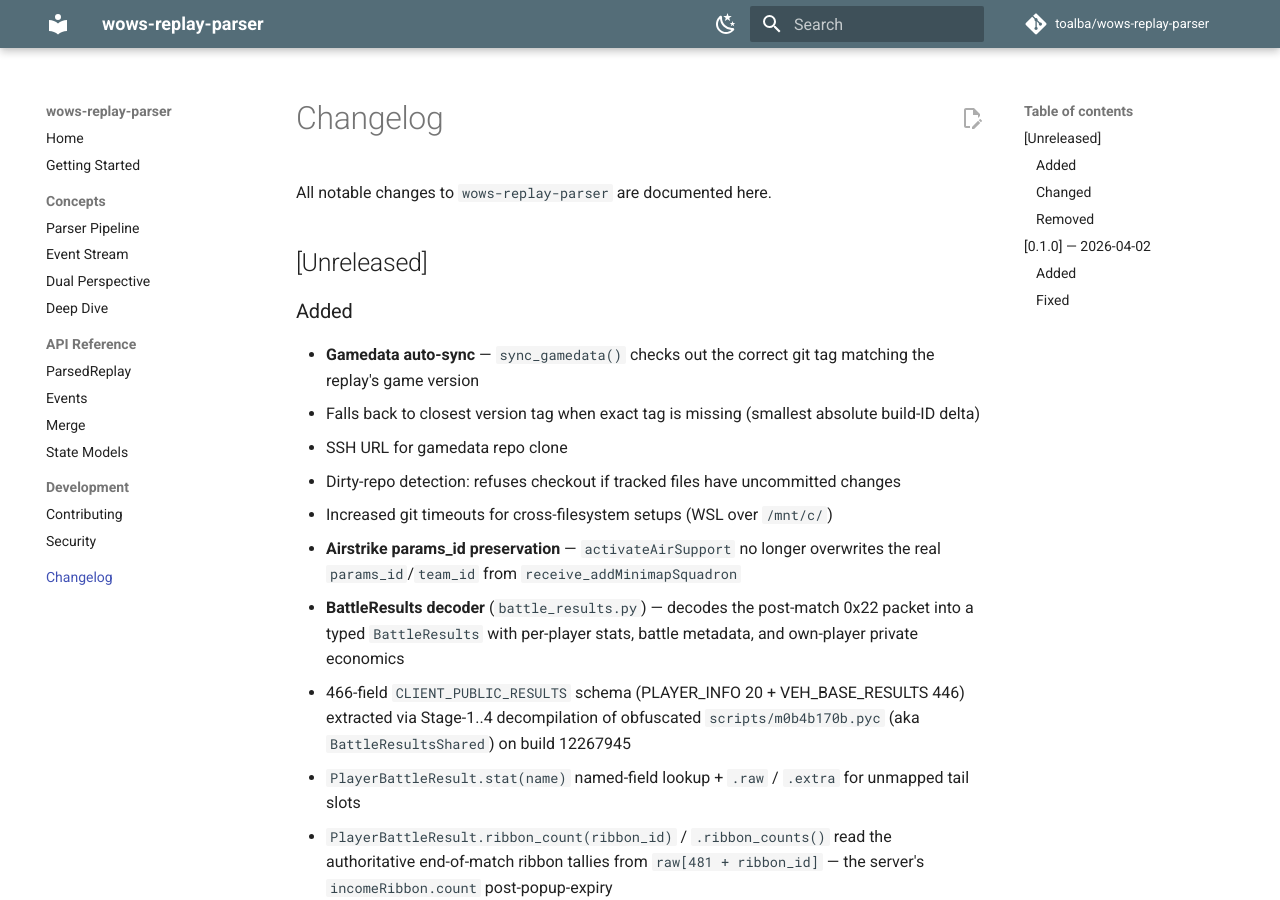
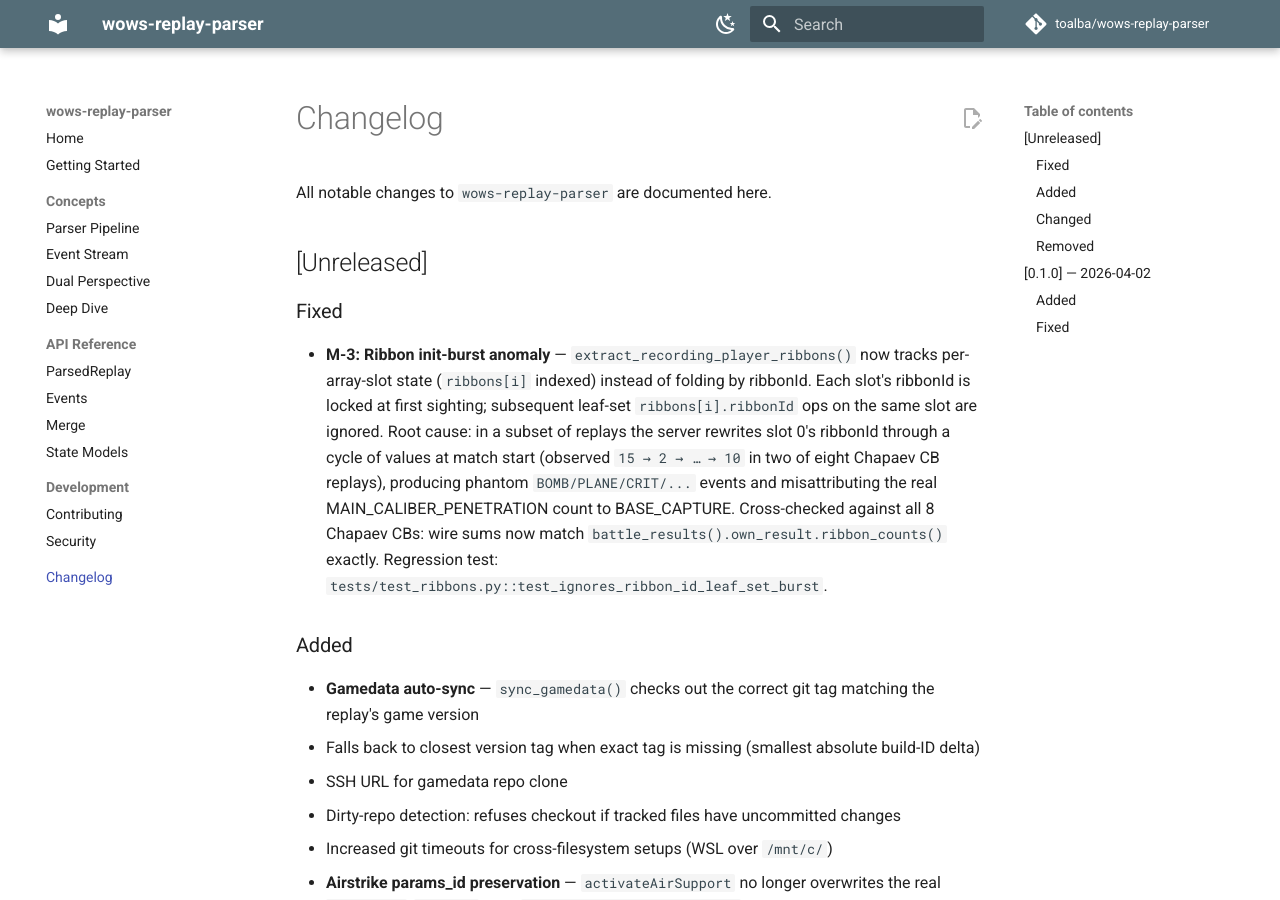
Before and after one commit to toalba/wows-replay-parser, an MkDocs documentation site: the page built from docs/changelog.md, in a window 1280 px wide and 900 px high. Built offline with MkDocs 1.6.1 and Material for MkDocs 9.7.7, drawn with Linux system fonts in a browser that asks for light colours; comment, search, counter and statistics services are not loaded.

Commit message:
Fix M-3 ribbon init-burst anomaly via per-slot tracking
extract_recording_player_ribbons now tracks state per array slot index
instead of folding by ribbonId. Each slot's ribbonId is locked at first
sighting; subsequent leaf-set ribbons[i].ribbonId ops are ignored so
count deltas always attribute to the slot's authored id.

Root cause confirmed by decoder instrumentation: in a subset of replays
the server rewrites slot 0's ribbonId through a cycle of values at match
start (observed 15 -> 2 -> ... -> 10 in two of eight Chapaev CB replays),
producing phantom ribbon events and misattributing counts. Cross-checked
against all 8 Chapaev CBs: wire sums now match BR tail exactly.

Regression test: test_ignores_ribbon_id_leaf_set_burst.

Co-Authored-By: Claude Opus 4.7 (1M context) <noreply@anthropic.com>

```diff
--- a/CHANGELOG.md
+++ b/CHANGELOG.md
@@ -3,6 +3,19 @@
 All notable changes to `wows-replay-parser` are documented here.
 
 ## [Unreleased]
+
+### Fixed
+- **M-3: Ribbon init-burst anomaly** — `extract_recording_player_ribbons()` now
+  tracks per-array-slot state (`ribbons[i]` indexed) instead of folding by
+  ribbonId. Each slot's ribbonId is locked at first sighting; subsequent
+  leaf-set `ribbons[i].ribbonId` ops on the same slot are ignored. Root cause:
+  in a subset of replays the server rewrites slot 0's ribbonId through a
+  cycle of values at match start (observed `15 → 2 → … → 10` in two of eight
+  Chapaev CB replays), producing phantom `BOMB/PLANE/CRIT/...` events and
+  misattributing the real MAIN_CALIBER_PENETRATION count to BASE_CAPTURE.
+  Cross-checked against all 8 Chapaev CBs: wire sums now match
+  `battle_results().own_result.ribbon_counts()` exactly. Regression test:
+  `tests/test_ribbons.py::test_ignores_ribbon_id_leaf_set_burst`.
 
 ### Added
 - **Gamedata auto-sync** — `sync_gamedata()` checks out the correct git tag matching the replay's game version
```
Also changed, not shown: CLAUDE.md (+9 -2 lines), KNOWN_ISSUES.md (+21 -23 lines), 2 other files.
